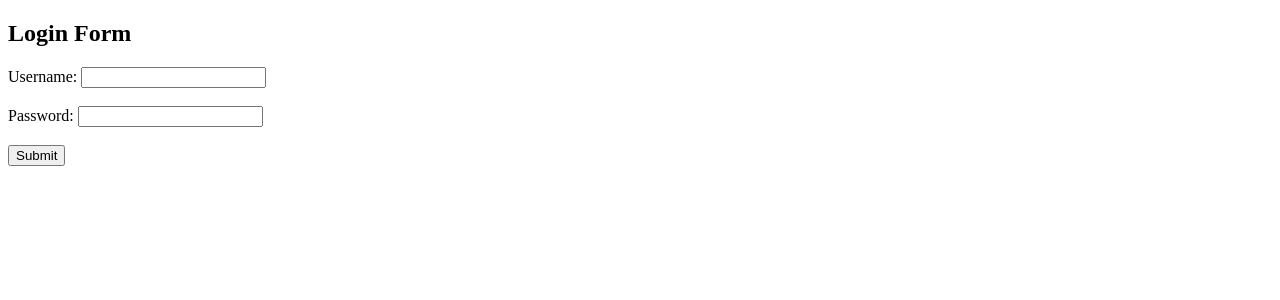
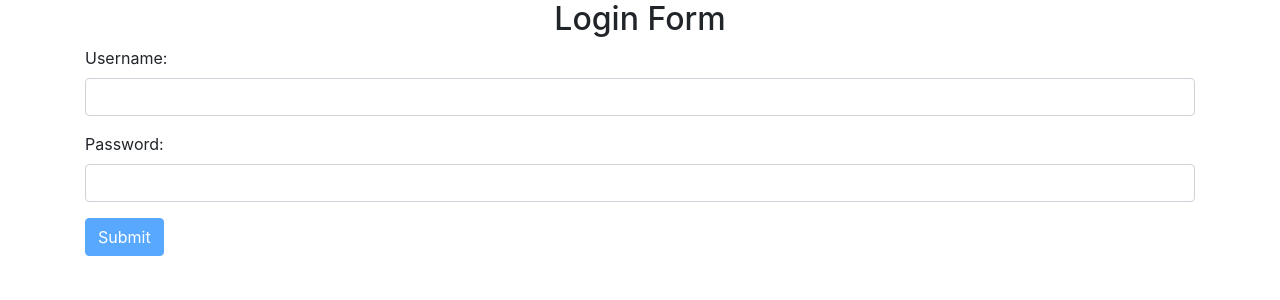
Before and after one commit to huyenuet/simple-web-app, a FastAPI app: page /login in a window 1280 px wide. Shown: the top 300 px of the page. Run offline with FastAPI, Linux system fonts and the light colour scheme; some libraries are stand-ins or nearby versions.

Commit message:
feat: make login form more beautiful by using bootstrap

```diff
--- a/templates/login-form.html
+++ b/templates/login-form.html
@@ -2,24 +2,52 @@
 <html>
 <head>
 	<title>Login Form</title>
-
+	<meta charset="UTF-8">
+    <meta name="viewport" content="width=device-width, initial-scale=1">
+    <link rel="stylesheet" href="https://maxcdn.bootstrapcdn.com/bootstrap/4.5.2/css/bootstrap.min.css">
+    <script src="https://ajax.googleapis.com/ajax/libs/jquery/3.5.1/jquery.min.js"></script>
+    <script src="https://cdnjs.cloudflare.com/ajax/libs/popper.js/1.16.0/umd/popper.min.js"></script>
+    <script src="https://maxcdn.bootstrapcdn.com/bootstrap/4.5.2/js/bootstrap.min.js"></script>
 </head>
 <body>
-	<h2>Login Form</h2>
-	<!-- <form id="loginForm" method="POST" action="/login" onsubmit="event.preventDefault(); submitLoginForm();"> -->
-	<form id="loginForm" method="POST" action="/login">
-		<label for="username">Username:</label>
-		<input type="text" id="username" name="username"><br><br>
-		<label for="password">Password:</label>
-		<input type="password" id="password" name="password"><br><br>
-		<input type="hidden" name="next" value="/home">
-		<input type="submit" value="Submit">
-	</form>
+	<div class="container">
+        <h2 class="text-center">Login Form</h2>
+        <form id="login-form" method="POST" class="needs-validation" novalidate>
+            <div class="form-group">
+                <label for="username">Username:</label>
+                <input type="text" id="username" name="username" class="form-control" required>
+                <div class="invalid-feedback">Please enter your username.</div>
+            </div>
+            <div class="form-group">
+                <label for="password">Password:</label>
+                <input type="password" id="password" name="password" class="form-control" required>
+                <div class="invalid-feedback">Please enter your password.</div>
+            </div>
+            <input type="hidden" name="next" value="/home">
+            <button type="submit" class="btn btn-primary" id="submit-btn" disabled>Submit</button>
+        </form>
+    </div>
 	<script>
-        const loginForm = document.querySelector('#loginForm');
+        const loginForm = document.querySelector('#login-form');
+        const submitButton = document.querySelector('#submit-btn');
+        const usernameInput = document.querySelector('#username');
+        const passwordInput = document.querySelector('#password');
+
+		const toggleSubmitButton = () => {
+            if (usernameInput.value && passwordInput.value) {
+                submitButton.removeAttribute('disabled');
+            } else {
+                submitButton.setAttribute('disabled', true);
+            }
+        };
 
         loginForm.addEventListener('submit', async (event) => {
             event.preventDefault();
+			if (!loginForm.checkValidity()) {
+                event.stopPropagation();
+                loginForm.classList.add('was-validated');
+                return;
+            }
             const formData = new FormData(loginForm);
             const response = await fetch('/login', {
                 method: 'POST',
@@ -31,11 +59,17 @@
             if (data.success) {
                 window.location.href = data.redirect_url;
             } else {
-                const errorMessage = document.createElement('p');
+                const errorMessage = document.createElement('div');
+				errorMessage.classList.add('invalid-feedback')
                 errorMessage.textContent = data.message;
-                loginForm.appendChild(errorMessage);
+                loginForm.querySelector('#password').classList.add('is-invalid');
+                loginForm.querySelector('#password').insertAdjacentElement('afterend', errorMessage);
+                loginForm.classList.add('was-validated');
             }
         });
+
+		usernameInput.addEventListener('input', toggleSubmitButton)
+		passwordInput.addEventListener('input', toggleSubmitButton)
     </script>
 </body>
 </html>
```
